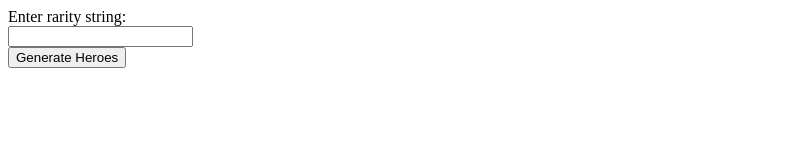
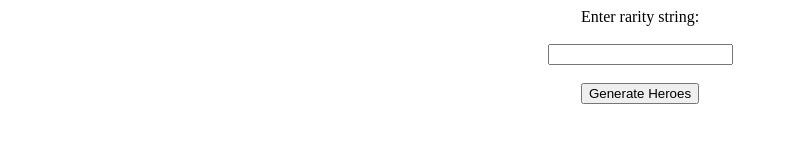
Before and after one commit to Jarrion/AFKArenaSite, a plain HTML site: page index.html in a window 1280 px wide. Shown: the whole page, without its empty margins (0-788 px from the left). Drawn offline with Linux system fonts and the light colour scheme.

Commit message:
improved formatting of index page

```diff
--- a/style.css
+++ b/style.css
@@ -14,3 +14,21 @@ p {
     text-align: center;
     font-size: larger;
 }
+label {
+    width: 200px;
+    display: block;
+    margin-left: auto;
+    margin-right: auto;
+    text-align: center;
+}
+button {
+    margin-bottom: 20px;
+    margin-right: auto;
+    margin-left: auto;
+    display: block;
+}
+input#rarity-string {
+    margin-left: auto;
+    display: block;
+    margin-right: auto;
+}
```
